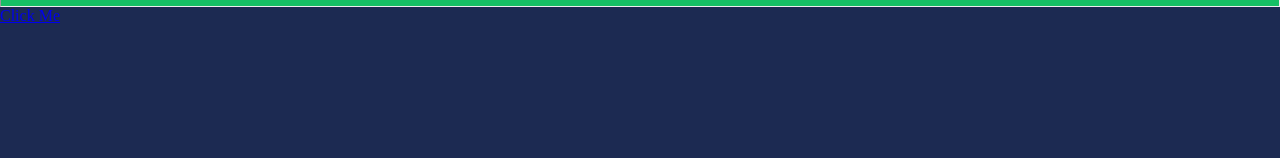
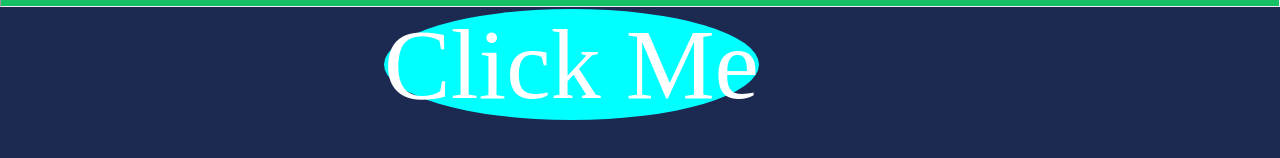
Before and after one commit to dhirendra005/Techdp, a plain HTML site: page index.html in a window 1280 px wide. Shown: the part 320-478 px from the top of the page. Drawn offline with Linux system fonts and the light colour scheme.

Commit message:
Add files via upload

```diff
--- a/style.css
+++ b/style.css
@@ -64,3 +64,22 @@ body {
     background-color: rgb(22, 192, 101);
     transition-duration: 2s;
 }
+ .video {
+  padding-top: 55px;
+  z-index: 100;
+}
+
+.Video {
+  color: white;
+  text-decoration: none;
+  background-color: aqua;
+  margin-left: 30%;
+  font-size: 100px;
+  border-color: brown;
+  border-width: 24px;
+  border-radius: 50%;
+
+}
+.Video:hover {
+  color: blueviolet;
+}
```
